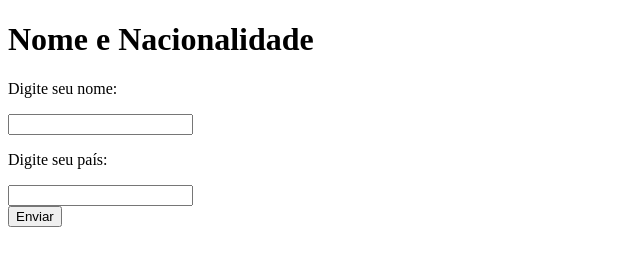
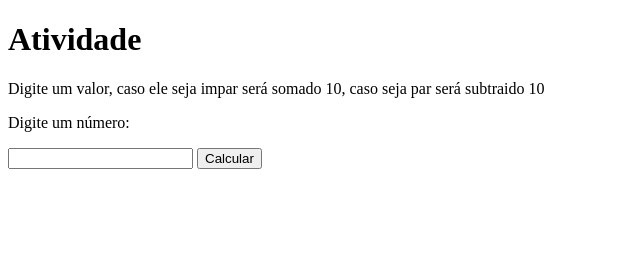
Before and after one commit to annybelle/bellinha, a plain HTML site: page index.html in a window 1280 px wide. Shown: the whole page, without its empty margins (0-640 px from the left). Drawn offline with Linux system fonts and the light colour scheme.

Commit message:
Update index.html

```diff
--- a/index.html
+++ b/index.html
@@ -1,37 +1,30 @@
 <!DOCTYPE html>
-<html lang="pt-br">
+<html lang="pt">
   <head>
    <meta charset="UTF-8">
-    <meta name="viewport" content="width=device-width, initial-scale=1.0">
-    <title>Nome e Nacionalidade</title>
+   <title>Impar e par</title>
   </head>
 <body>
-    <h1>Nome e Nacionalidade</h1>
-
-    <p>Digite seu nome:</p>
-    <input type="text" id="nome">
-    <br>
-
-    <p>Digite seu país:</p>
-    <input type="text" id="pais">
-    <br>
-
-    <button onclick="calcular()">Enviar</button>
-
+  <h1>Atividade</h1>
+  <p>Digite um valor, caso ele seja impar será somado 10, caso seja par será subtraido 10</p>
+<p>Digite um número:</p>
+<input type="text" id="numero">
+<button onclick="calcular()">Calcular</button>
 <p id="resultado"></p>
-
+</body>
 <script>
 function calcular() {
-            var nome = document.getElementById('nome').value.trim();
-            var pais = document.getElementById('pais').value.trim().toLowerCase();
-            var resultadoDiv = document.getElementById('resultado');
+    var valor = document.getElementById('numero').value;
+    valor = parseInt(valor);
 
-            if (nome && pais) {
-                if (pais === 'brasil' || pais === 'brazil') {
-                    resultadoDiv.textContent = "Seu nome é: " + nome + " e você é brasileiro(a).";
+    if (valor) {
+      var resultado;
+        if (valor % 2 === 0) {
+            resultado = valor - 10;
         } else {
-                    resultadoDiv.textContent = "Seu nome é: " + nome + " e você é estrangeiro(a).";
+            resultado = valor + 10;
         }
+        document.getElementById('resultado').textContent = "O resultado é: " + resultado;
     }
 }
 </script>
```
Lines whose indentation alone changed are shown as unchanged.
